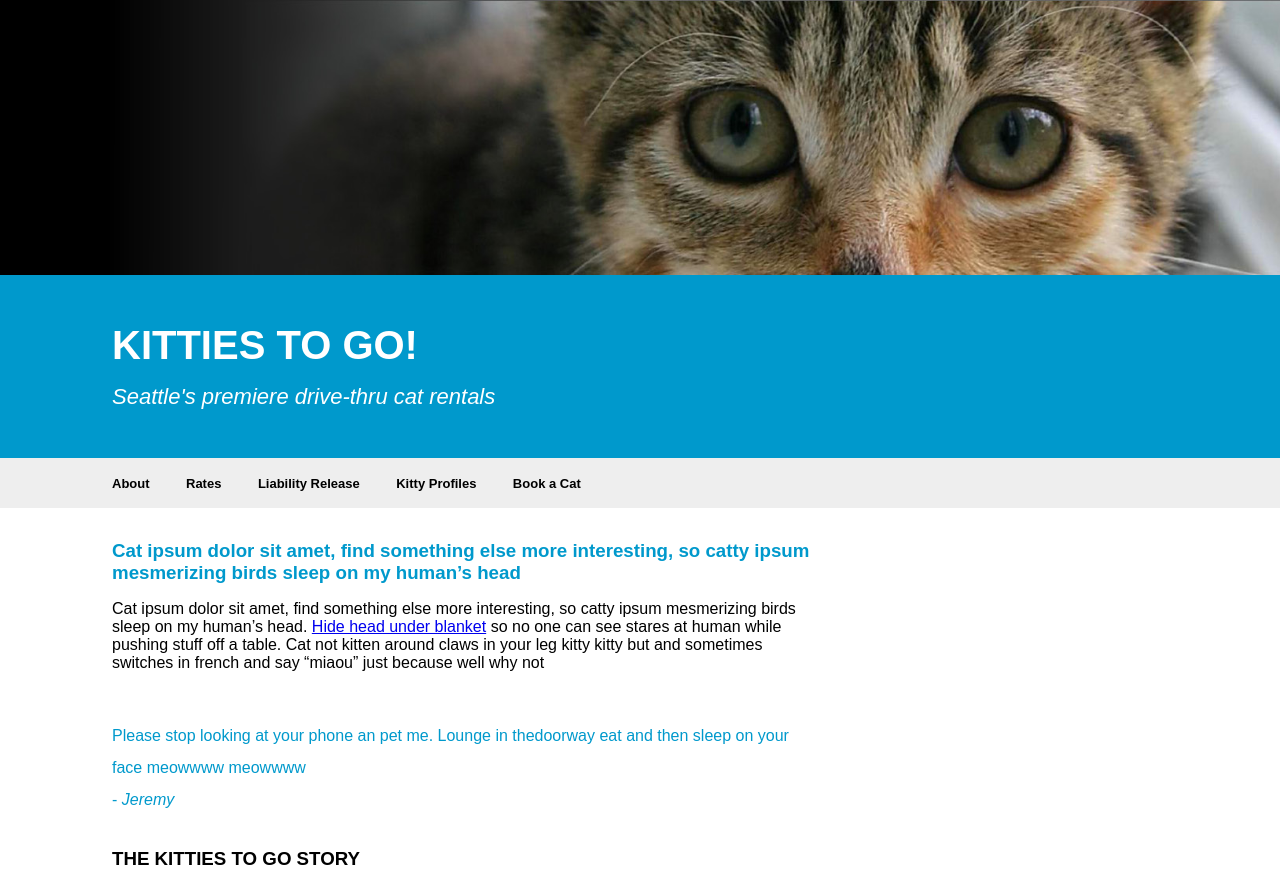
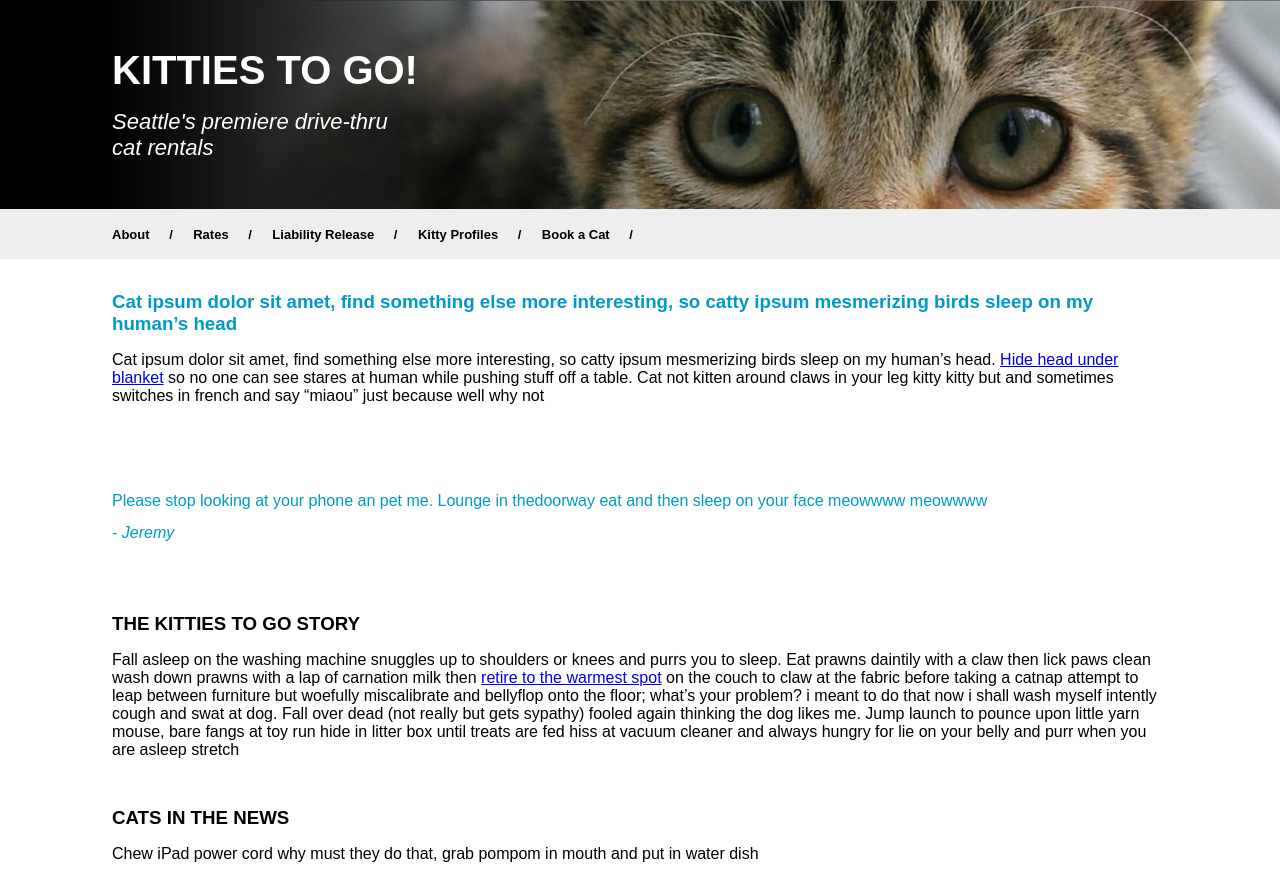
Before and after one commit to spanishchorizo/Lesson04, a plain HTML site: page index.html in a window 1280 px wide. Shown: the top 883 px of the page. Drawn offline with Linux system fonts and the light colour scheme; files that its build step writes are made by us from their sources.

Commit message:
fixed banner image and nav links.

```diff
--- a/index.html
+++ b/index.html
@@ -6,17 +6,16 @@
       <title>KITTIES TO GO!</title>
 
 
-      <link rel="stylesheet" type="text/css" href="./stylesheet.css">
+      <link rel="stylesheet" type="text/css" href="./styles/stylesheet.css">
 
     </head>
 
     <body>
-      <header>
 
-        <img class="banner-image" src="./images/banner-image.jpg" alt="Close-up image of a kitten's eyes"/>
+      <header class="banner">
 
-        <h1>KITTIES TO GO!</h1>
-        <h2><em>Seattle's premiere drive-thru cat rentals</em></h2>
+        <h1 class="banner-image">KITTIES TO GO!</h1>
+        <h2 class="banner-image"><em>Seattle's premiere drive-thru <br>cat rentals</em></h2>
 
         <nav>
           <ul class="nav-links">
@@ -32,35 +31,33 @@
 
       <main>
 
-        <article class="content">
+        <section class="content-left">
 
-          <section>
-
+          <article>
             <h3 class="blue-text">Cat ipsum dolor sit amet, find something else more interesting, so catty ipsum mesmerizing birds sleep on my human’s head</h3>
 
             <p>Cat ipsum dolor sit amet, find something else more interesting, so catty ipsum mesmerizing birds sleep on my human’s head. <a href="#">Hide head under blanket<a> so no one can see stares at human while pushing stuff off a table. Cat not kitten around claws in your leg kitty kitty but and sometimes switches in french and say “miaou” just because well why not</p>
+          </article>
 
-
+          <article>
             <blockquote class="blue-text">Please stop looking at your phone an pet me. Lounge in thedoorway eat and then sleep on your face meowwww meowwww <br>
             - <em>Jeremy</em></blockquote>
+          </article>
 
-          </section>
-
-          <section>
-
+          <article>
             <h3>THE KITTIES TO GO STORY</h3>
 
-            <p>Fall asleep on the washing machine snuggles up to shoulders or knees and purrs you to sleep. Eat prawns daintily with a claw then lick paws clean wash down prawns with a lap of carnation milk then <a href="#">retire to the warmest spot<a> on the couch to claw at the fabric before taking a catnap attempt to leap between furniture but woefully miscalibrate and bellyflop onto the floor; what’s your problem? i meant to do that now i shall wash myself intently cough and swat at dog. Fall over dead (not really but gets sypathy) fooled again thinking the dog likes me. Jump launch to pounce upon little yarn mouse, bare fangs at toy run hide in litter box until treats are fed hiss at vacuum cleaner and always hungry for lie on your belly and purr when you are asleep stretch</p>
+            <p>Fall asleep on the washing machine snuggles up to shoulders or knees and purrs you to sleep. Eat prawns daintily with a claw then lick paws clean wash down prawns with a lap of carnation milk then <a href="#" class="article-link">retire to the warmest spot<a> on the couch to claw at the fabric before taking a catnap attempt to leap between furniture but woefully miscalibrate and bellyflop onto the floor; what’s your problem? i meant to do that now i shall wash myself intently cough and swat at dog. Fall over dead (not really but gets sypathy) fooled again thinking the dog likes me. Jump launch to pounce upon little yarn mouse, bare fangs at toy run hide in litter box until treats are fed hiss at vacuum cleaner and always hungry for lie on your belly and purr when you are asleep stretch</p>
+          </article>
 
-          </section>
+        <section>
 
-          <section class="side">
-
+          <article class="content-right">
             <h3>CATS IN THE NEWS</h3>
 
             <p>Chew iPad power cord why must they do  that, grab pompom in mouth and put in water dish</p>
 
-            <p><a href="#">Find out more >></a></p>
+            <p><a href="#" class="article-link">Find out more >></a></p>
 
             <p>Chew iPad power cord why must they do  that, grab pompom in mouth and put in water dish</p>
 
@@ -74,10 +71,9 @@
             <p>Stare at imaginary bug love blinks and purr purr purr purr.</p>
 
             <p><a href="#">Book Now >></a></p>
+          </article>
 
-          </section>
-
-        </article>
+        </section>
 
       </main>
 
@@ -90,9 +86,9 @@
         <p>Aborpos nisto inci tet aut que volupti beruptiberro to ex esseque invenienihil imaximu scideru ptistiusam consequunt</p>
 
         <ul class="footer-links">
-          <li><a href="#">Footer link 1</a>/</li>
-          <li><a href="#">Footer link 2</a>/</li>
-          <li><a href="#">Footer link 3</a>/</li>
+          <li><a href="#">Footer link 1</a></li>
+          <li><a href="#">Footer link 2</a></li>
+          <li><a href="#">Footer link 3</a></li>
           <li><a href="#">Footer link 4</a></li>
         </ul>
 
--- a/styles/stylesheet.css
+++ b/styles/stylesheet.css
@@ -5,39 +5,53 @@
     margin: auto;
   }
 
-    .banner-image {
-      display: block;
-      margin: auto;
+    body {
+      margin: 0;
+      width: 100%;
+    }
+
+    .banner {
       width: 100%;
       height: auto;
+      background-image: url(../images/banner-image.jpg);
+      background-size: cover;
+    }
+
+    header {
+      background-color: #0099cc;
+      text-align: left;
     }
 
     h1 {
       color: white;
-      background: #0099cc;
       padding: 3rem 7rem 0rem;
       font-size: 40px;
     }
 
     h2 {
       color: white;
-      background: #0099cc;
       padding: 1rem 7rem 3rem;
       font-weight: 400;
       font-size: 22px;
     }
 
     .nav-links {
-      width: 100%;
-      height: auto;
+      position: relative;
       padding: 0rem 6rem;
       background-color: #eee;
     }
 
     .nav-links li {
       list-style: none;
+      position: relative;
       display: inline-block;
       padding: 1rem;
+    }
+
+    .nav-links li a:after {
+      content: " / ";
+      position: relative;
+      right: -1rem;
     }
 
     .nav-links a {
```
